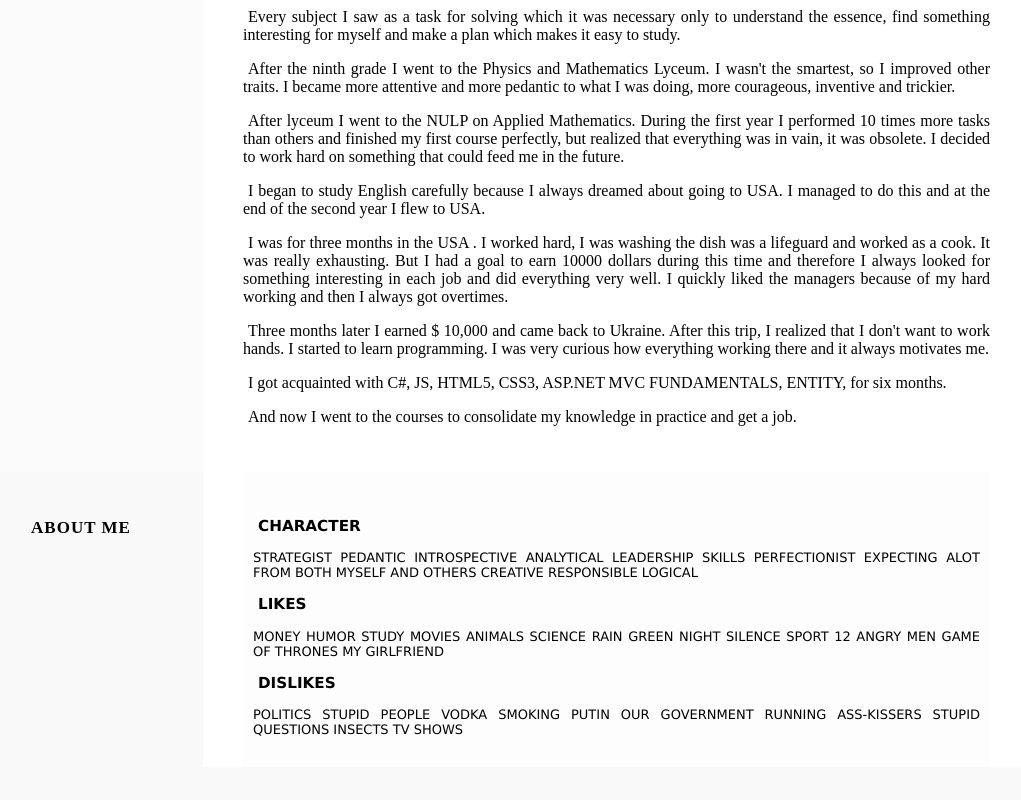
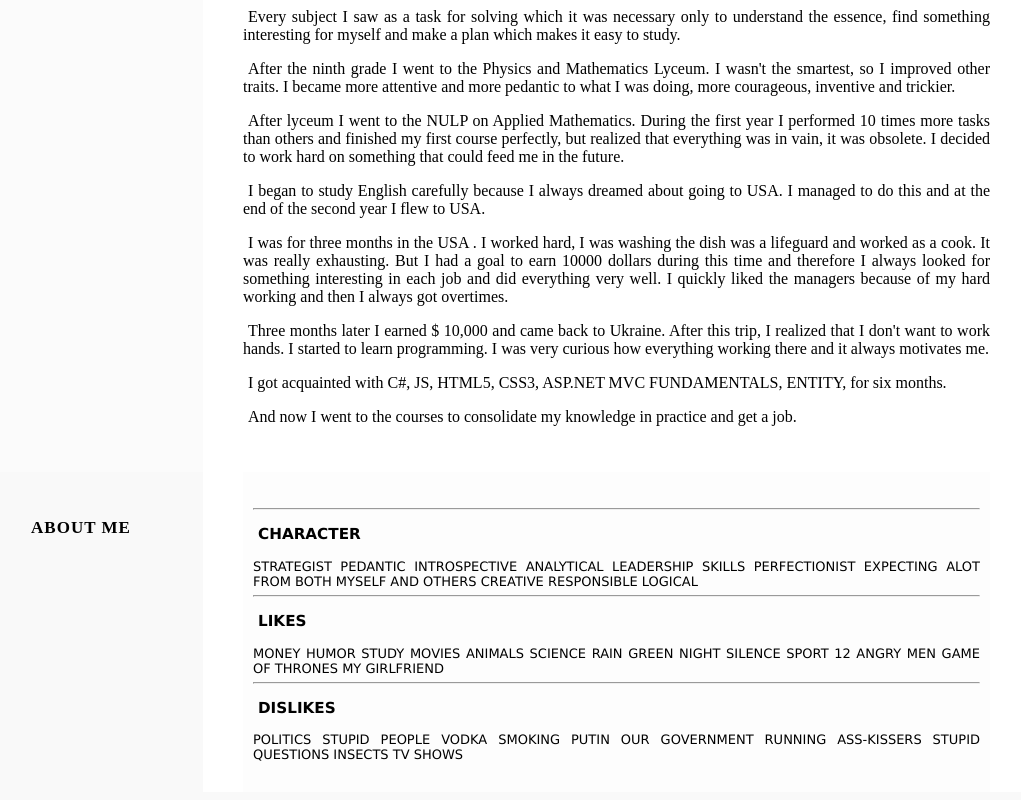
Before and after one commit to PavloPaitak1998/homepage, a plain HTML site: page index.html in a window 1280 px wide. Shown: the part 1477-2277 px from the top of the page, without its empty margins (148-1169 px from the left). Drawn offline with Linux system fonts and the light colour scheme.

Commit message:
Added hr to div .textaboutme

```diff
--- a/index.html
+++ b/index.html
@@ -298,15 +298,15 @@ six months.</p>
 
         <div class="content aboutme">
         	<div class="textaboutme">
-				<h3>Character</h3>
+				<hr><h3>Character</h3>
 	Strategist Pedantic Introspective Analytical Leadership skills Perfectionist Expecting alot from both myself and others Creative Responsible Logical
 			</div>
 			<div class="textaboutme">
-					<h3>Likes</h3>
+					<hr><h3>Likes</h3>
 	Money Humor Study Movies Animals Science Rain Green Night Silence Sport 12 Angry Men Game of Thrones My Girlfriend
 			</div>
 			<div class="textaboutme">
-					<h3>Dislikes</h3>
+					<hr><h3>Dislikes</h3>
 	Politics Stupid People Vodka Smoking Putin Our Government Running Ass-Kissers Stupid questions Insects TV Shows
 			</div>
 
```
